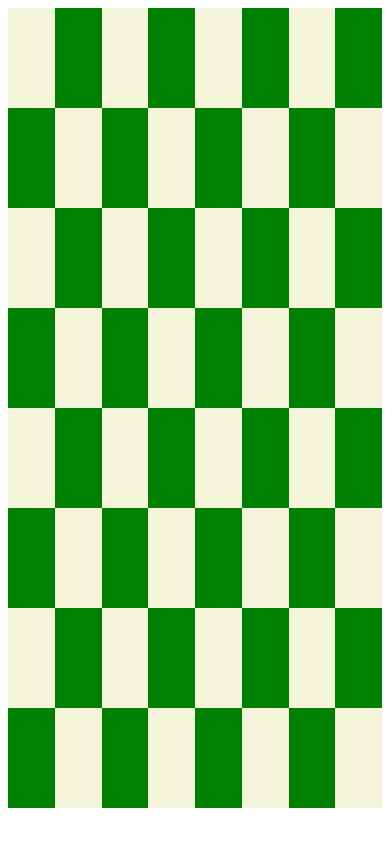
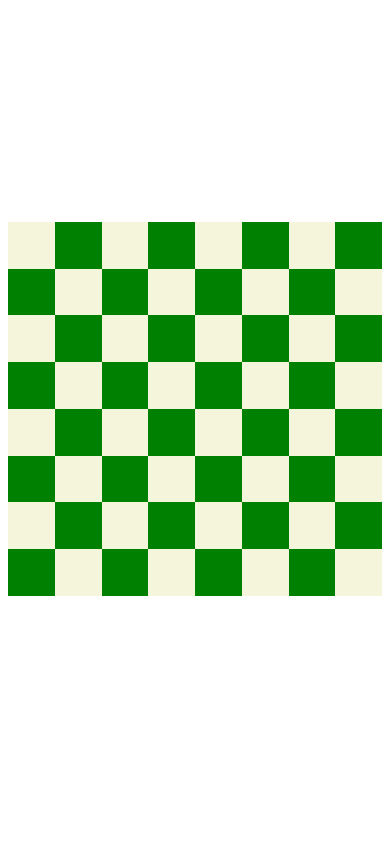
Before and after one commit to leocsdev/avion-projects, a plain HTML site: page chessboard-flexbox/index.html in a window 390 px wide. Drawn offline with Linux system fonts and the light colour scheme.

Commit message:
Made chessboard responsive.

```diff
--- a/chessboard-flexbox/style.css
+++ b/chessboard-flexbox/style.css
@@ -1,33 +1,33 @@
-.box {
-  width: 100px;
-  height: 100px;
-  /* width: 100%;
-  height: 100%;
-  max-width: 100px;
-  max-height: 100px; */
+/* *, *::before, *::after {
+  margin: 0;
+  padding: 0;
+} */
+
+.container {
+  display: flex;
+  flex-direction: column;
+
+  justify-content: center;
+  align-items: center;
+
+  height: 95vh;
+  max-width: 1200px;
+  margin: 0 auto;
 }
 
-/* .row-1 .box:nth-child(even),
-.row-2 .box:nth-child(odd),
-.row-3 .box:nth-child(even),
-.row-4 .box:nth-child(odd),
-.row-5 .box:nth-child(even),
-.row-6 .box:nth-child(odd),
-.row-7 .box:nth-child(even),
-.row-8 .box:nth-child(odd) {
-  background-color: green;
+.row {
+  display: flex;
+  width: 100%;
+  max-width: 800px;
 }
 
-.row-1 .box:nth-child(odd),
-.row-2 .box:nth-child(even),
-.row-3 .box:nth-child(odd),
-.row-4 .box:nth-child(even),
-.row-5 .box:nth-child(odd),
-.row-6 .box:nth-child(even),
-.row-7 .box:nth-child(odd),
-.row-8 .box:nth-child(even) {
-  background-color: green;
-} */
+.box {
+  width: 100%;
+  max-width: 100px;
+
+  /* this gives the height */
+  padding-bottom: 12.5%;
+}
 
 .row-1 .box:nth-child(even),
 .row-2 .box:nth-child(odd) {
@@ -38,7 +38,3 @@
 .row-2 .box:nth-child(even) {
   background-color: beige;
 }
-
-.row {
-  display: flex;
-}
```
